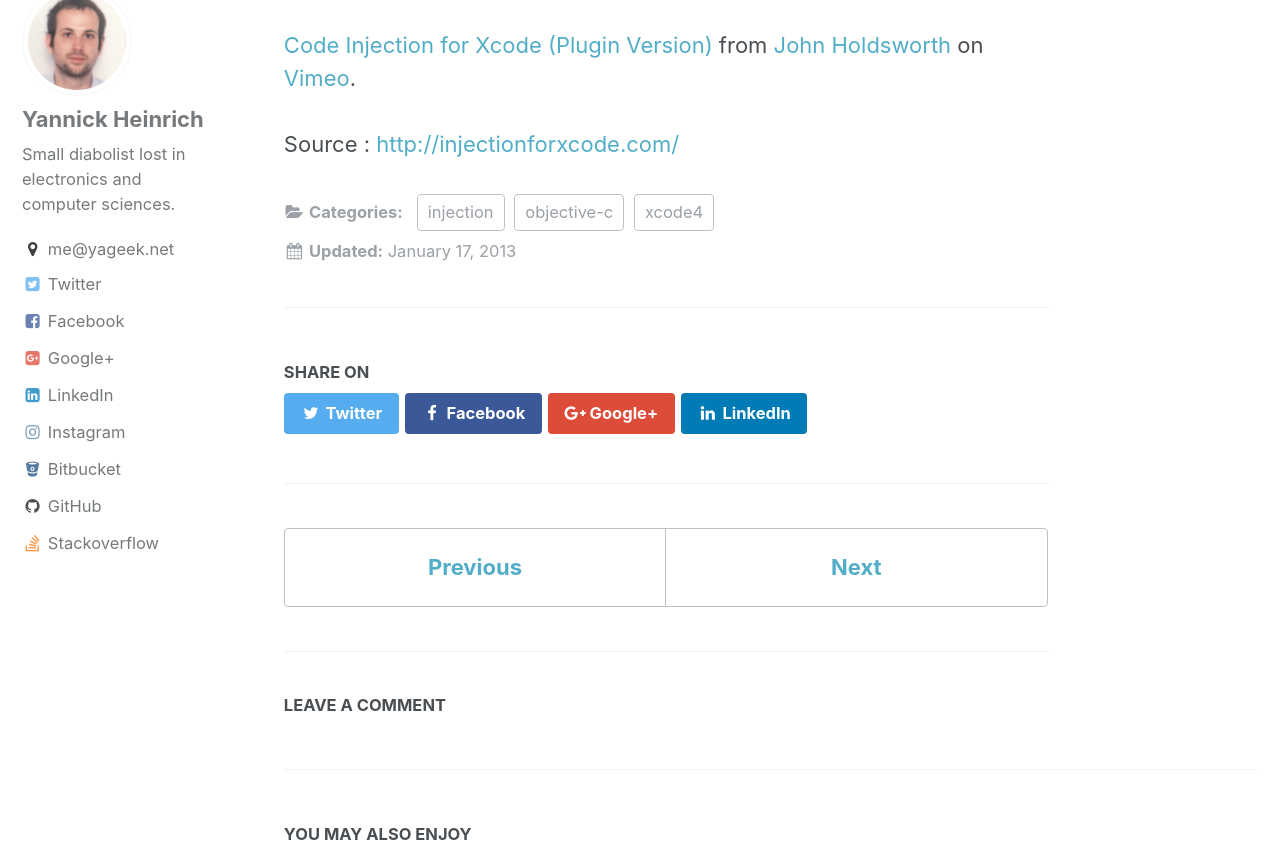
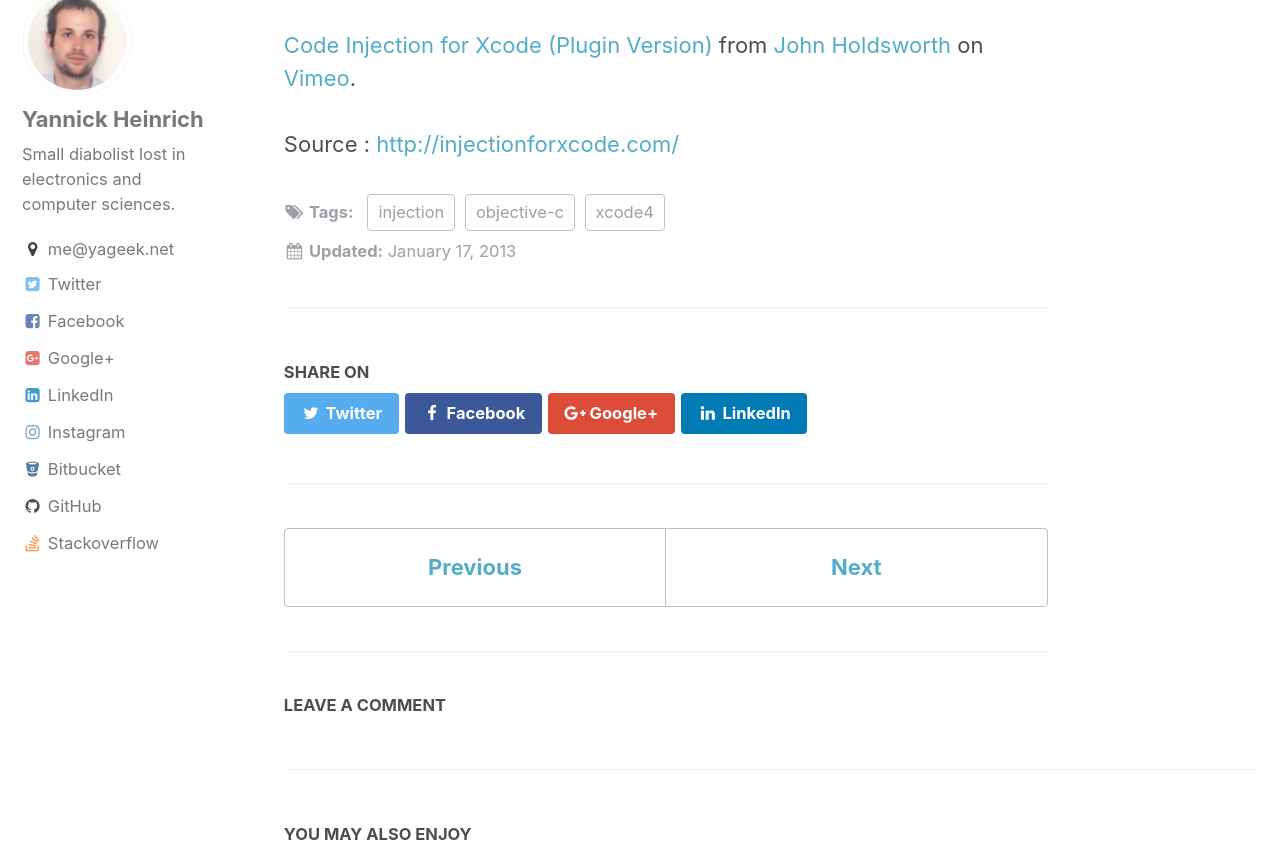
Before and after one commit to yageek/yageek.github.io, a Jekyll site: the page built from _posts/2013-01-17-dynamic-code-injection-with-xcode-4.html, in a window 1280 px wide and 900 px high, scrolled down 782 px, cut to the strip 58-900 px from the top of the window. Built offline with Jekyll 4.4.1, drawn with Linux system fonts in a browser that asks for light colours; comment, search, counter and statistics services are not loaded.

Commit message:
fix Link.

```diff
--- a/_posts/2013-01-17-dynamic-code-injection-with-xcode-4.html
+++ b/_posts/2013-01-17-dynamic-code-injection-with-xcode-4.html
@@ -3,11 +3,11 @@
 title: "Dynamic code injection with XCode 4"
 date: 2013-01-17
 comments: true
-categories:
+tags:
  - injection
  - xcode4
  - objective-c
 ---
 
 <div class='post'>
-I discover this beautiful <a href="https://github.com/johnno1962/injectionforxcode" target="_blank">project on Github</a> this morning that permits to inject dynamically code with Xcode4 without restarting the app. The project has a <a href="http://injectionforxcode.com/" target="_blank">website</a> where you can download the bundle for XCode 4. More explanation on how it's working could be found <a href="http://injection.johnholdsworth.com/welcome.html" target="_blank">here</a>.<br /><br /><iframe allowfullscreen="allowfullscreen" frameborder="0" height="286" mozallowfullscreen="mozallowfullscreen" src="http://player.vimeo.com/video/50137444" webkitallowfullscreen="webkitallowfullscreen" width="500"></iframe> <br /><a href="http://vimeo.com/50137444">Code Injection for Xcode (Plugin Version)</a> from <a href="http://vimeo.com/user13435079">John Holdsworth</a> on <a href="http://vimeo.com/">Vimeo</a>.<br /><br />Source :&nbsp;<a href="http://injectionforxcode.com/">http://injectionforxcode.com/</a></div>
+I discover this beautiful <a href="https://github.com/johnno1962/injectionforxcode" target="_blank">project on Github</a> this morning that permits to inject dynamically code with Xcode4 without restarting the app. The project has a <a href="http://injectionforxcode.com/" target="_blank">website</a> where you can download the bundle for XCode 4. More explanation on how it's working could be found <a href="http://injection.johnholdsworth.com/welcome.html" target="_blank">here</a>.<br /><br /><iframe allowfullscreen="allowfullscreen" frameborder="0" height="286" mozallowfullscreen="mozallowfullscreen" src="https://player.vimeo.com/video/50137444" webkitallowfullscreen="webkitallowfullscreen" width="500"></iframe> <br /><a href="http://vimeo.com/50137444">Code Injection for Xcode (Plugin Version)</a> from <a href="http://vimeo.com/user13435079">John Holdsworth</a> on <a href="http://vimeo.com/">Vimeo</a>.<br /><br />Source :&nbsp;<a href="http://injectionforxcode.com/">http://injectionforxcode.com/</a></div>
```
